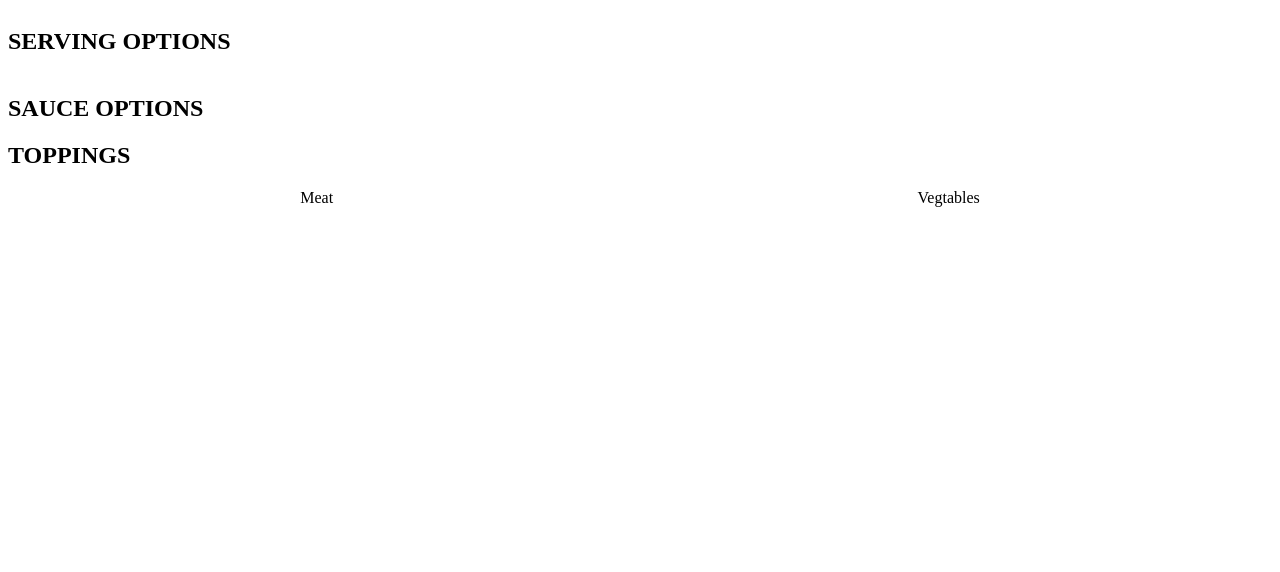
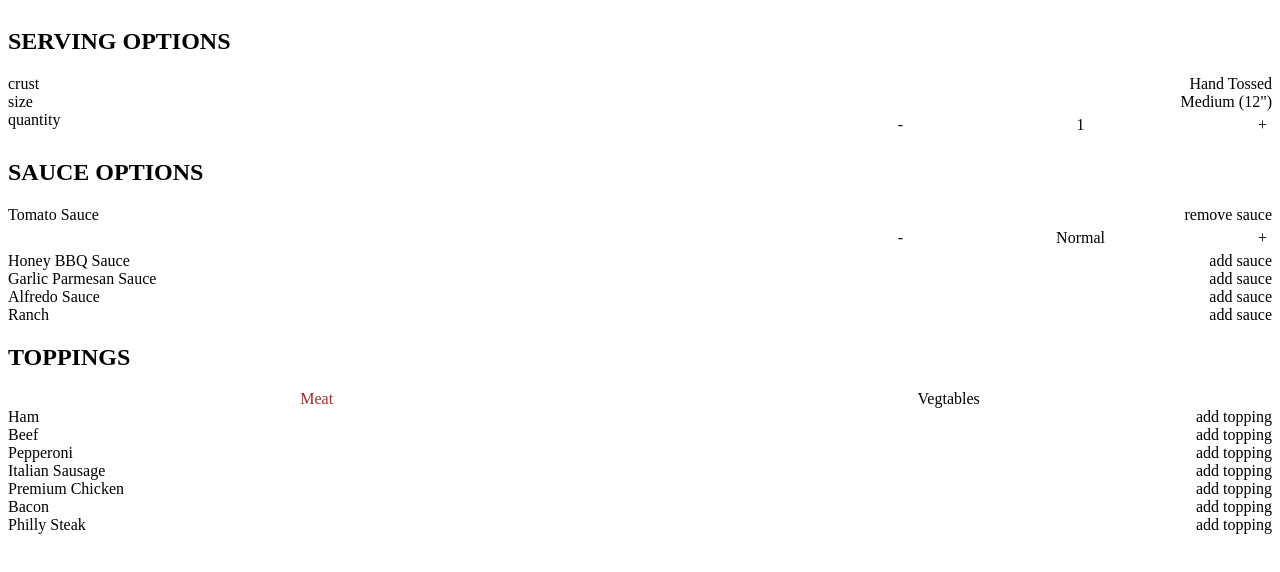
Before and after one commit to DanDaMan2121/PIDDZ, a plain HTML site: page pages/menu.html in a window 1280 px wide. Drawn offline with nearby package versions, Linux system fonts and the light colour scheme; files that its build step writes are made by us from their sources.

Commit message:
connecting scripts and pages

```diff
--- a/modules/carryOut.js
+++ b/modules/carryOut.js
@@ -52,7 +52,7 @@ sizeContainer.addEventListener('click', (e) => {
             // console.log(myStore);
             sessionStorage.setItem('location', JSON.stringify(location));
             console.log(JSON.parse(sessionStorage.getItem('location')));
-            window.location.href = './menu.html';
+            window.location.href = '../pages/menu.html';
 
         }
 
--- a/modules/pizzaClass.js
+++ b/modules/pizzaClass.js
@@ -1,4 +1,4 @@
-class Pizza {
+export class Pizza {
     constructor(
         crust = 'Hand Tossed',
         size = 'Medium (12")',
@@ -17,4 +17,4 @@ class Pizza {
 }
 
 
-export default Pizza;
+// export default Pizza;
--- a/pages/menu.html
+++ b/pages/menu.html
@@ -5,9 +5,11 @@
     <meta name="viewport" content="width=device-width, initial-scale=1.0">
     <title>Document</title>
     <title>Dynamic Buttons</title>
-    <link rel="stylesheet" href="style.css">
-    <link rel="stylesheet" href="style1.css">
-    <link rel="stylesheet" href="style2.css">
+
+    <link rel="stylesheet" href="../styles/style1.css">
+    <link rel="stylesheet" href="../styles/style2.css">
+    <link rel="stylesheet" href="../styles/style3.css">
+
     <script src="https://code.jquery.com/jquery-3.7.1.min.js"></script>
 </head>
 <body>
@@ -30,5 +32,5 @@
 
 
 </body>
-<script src="app.js" type="module"></script>
+<script src="../app.js" type="module"></script>
 </html>
```
Also changed, not shown: app.js (+5 -5 lines).
